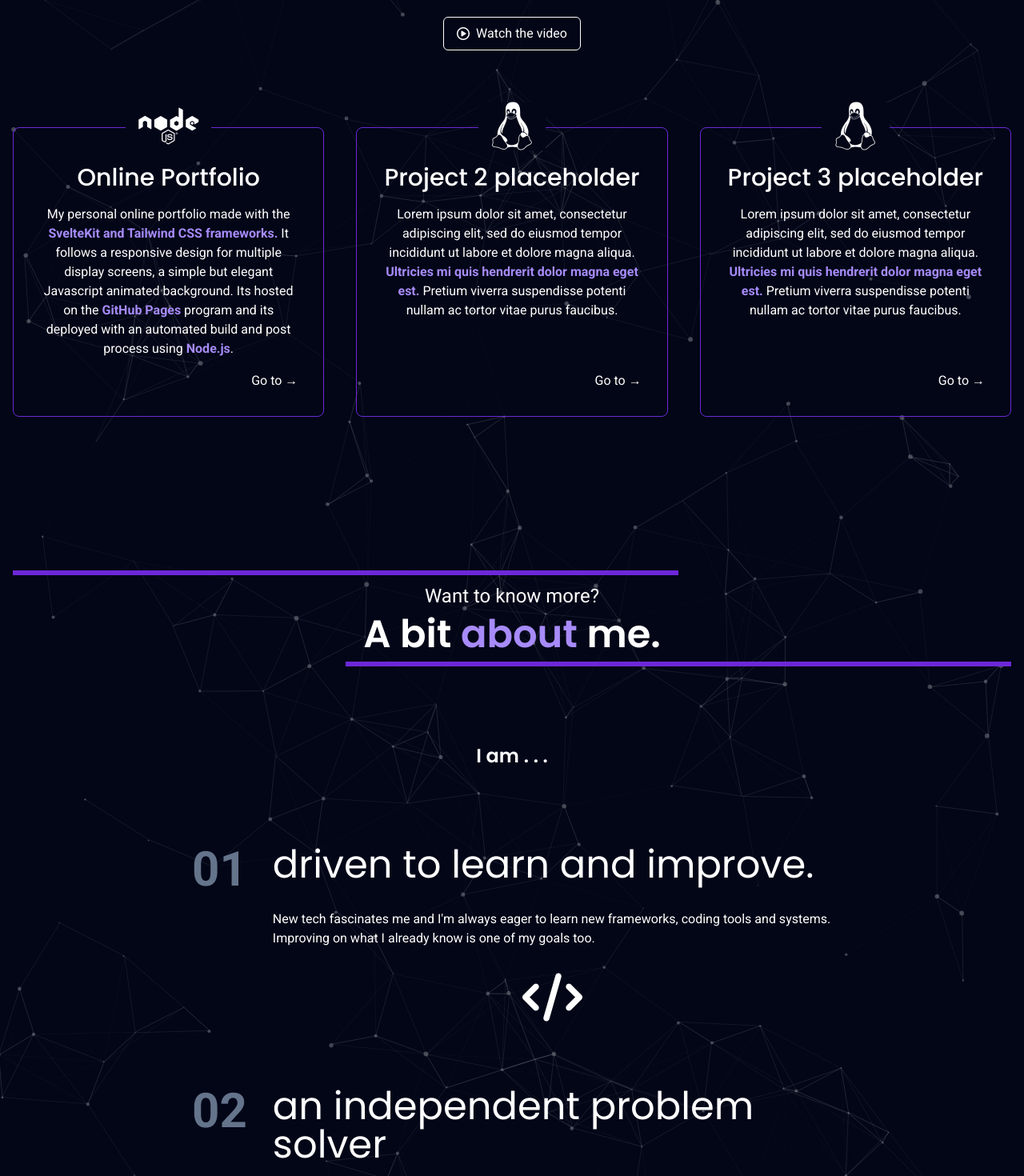
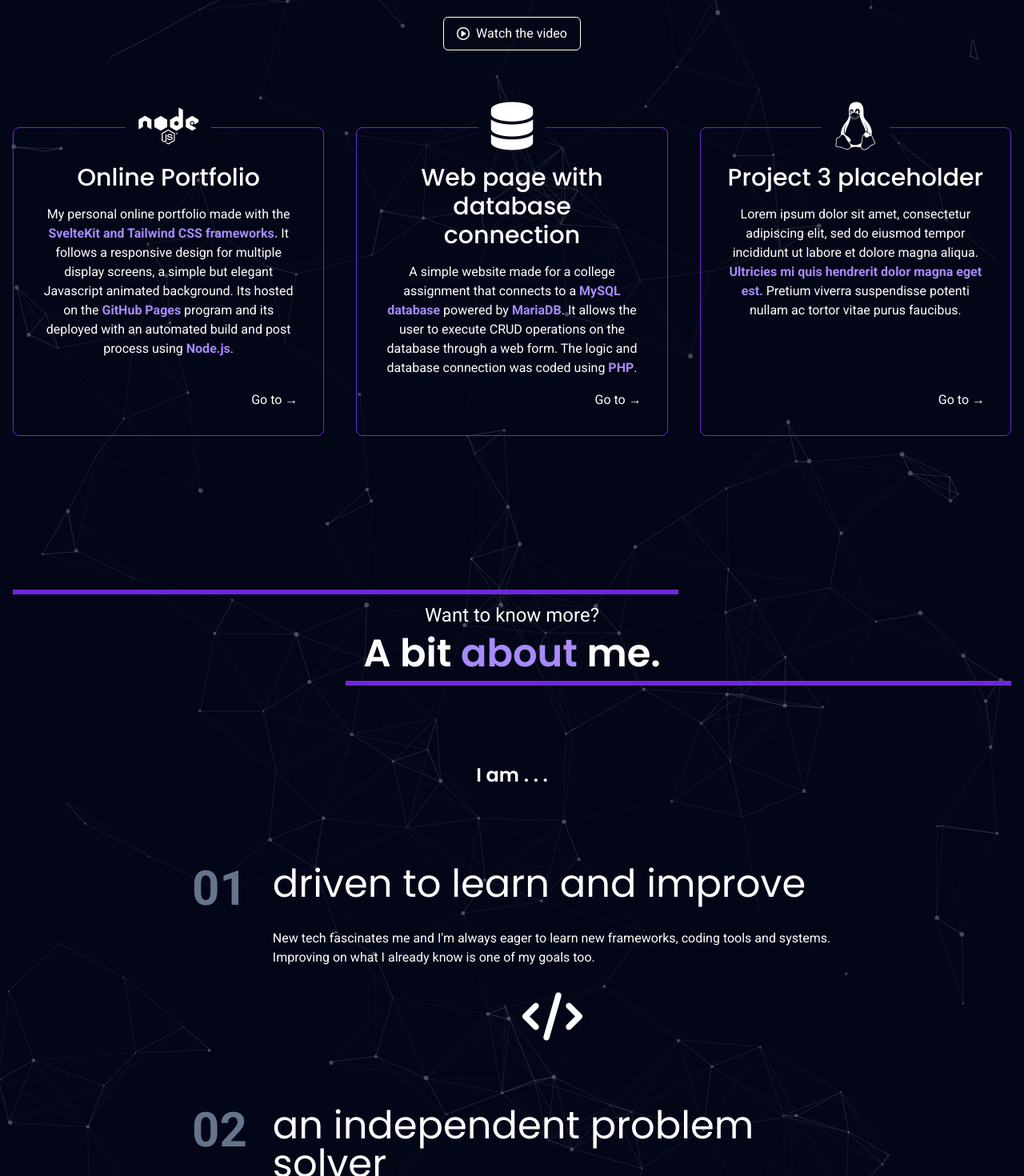
Before and after one commit to huerta-federico/huerta-federico.github.io, a SvelteKit app in the folder portfolio/: page /English in a window 1280 px wide. Shown: the part 1180-2650 px from the top of the page at 80% size. Built offline with nearby package versions, Linux system fonts and the light colour scheme.

Commit message:
restructured and optimized

```diff
--- a/portfolio/src/app.html
+++ b/portfolio/src/app.html
@@ -3,8 +3,6 @@
 	<head>
 		<meta charset="utf-8" />
 
-		<!-- Particle JS script -->
-		<!-- Particle JS script -->
 		<!-- Particle JS script -->
 		<script
 			src="https://cdnjs.cloudflare.com/ajax/libs/particles.js/2.0.0/particles.min.js"
--- a/portfolio/src/components/English/Footer_eng.svelte
+++ b/portfolio/src/components/English/Footer_eng.svelte
@@ -7,7 +7,10 @@
     </p>
     <div class="flex flex-col gap-4 items-center justify-center">
         <p>
-            <b class="pr-2">Email</b><a href="mailto:huerta.federico@gmail.com">
+            <b class="pr-2">Email</b><a
+                href="mailto:huerta.federico@gmail.com"
+                class="text-violet-400"
+            >
                 huerta.federico@gmail.com</a
             >
         </p>
@@ -27,7 +30,9 @@
             >
         </p>
         <p>
-            <b class="pr-2">Telegram</b> @huerta_federico
+            <b class="pr-2">Telegram</b><span class="text-violet-400">
+                @huerta_federico</span
+            >
         </p>
     </div>
 </footer>
--- a/portfolio/src/components/English/Header_eng.svelte
+++ b/portfolio/src/components/English/Header_eng.svelte
@@ -2,7 +2,7 @@
     export let y;
 
     // Navigation links array
-    export let tabs = [
+    let tabs = [
         { name: "Home", link: "/English" },
         { name: "Projects", link: "#projects" },
         { name: "About me", link: "#about" },
--- a/portfolio/src/components/English/Main_eng.svelte
+++ b/portfolio/src/components/English/Main_eng.svelte
@@ -1,29 +1,33 @@
 <script>
-    import Step from "./Step_eng.svelte";
+    import Step from "../Step.svelte";
 
     // Projects Array
-    let steps = [
+    let goto_text = "Go to ";
+    let projects = [
         {
             name: "Online Portfolio",
             icon: "fa-brands fa-node",
             href: "https://github.com/huerta-federico/huerta-federico.github.io",
+            goto: goto_text,
         },
         {
-            name: "Project 2 placeholder",
-            icon: "fa-brands fa-linux",
-            description: "project description 2",
+            name: "Web page with database connection",
+            icon: "fa-solid fa-database",
+            href: "https://github.com/huerta-federico/6c2b_dpw_actividad_experimental_1",
+            goto: goto_text,
         },
         {
             name: "Project 3 placeholder",
             icon: "fa-brands fa-linux",
-            description: "project description 3",
+            href: "#",
+            goto: goto_text,
         },
     ];
 
     // Benefits Array
     let benefits = [
         {
-            name: "driven to learn and improve.",
+            name: "driven to learn and improve",
             icon: "fa-solid fa-code",
             description:
                 "New tech fascinates me and I'm always eager to learn new frameworks, coding tools and systems. Improving on what I already know is one of my goals too.",
@@ -35,9 +39,9 @@
                 "When facing a problem or obstacle, I always strive first to solve it on my own means by researching, testing, looking up the documentation and coming up with an optimal solution.",
         },
         {
-            name: "Benefit 3 placeholder",
-            icon: "fa-brands fa-linux",
-            description: "A great and unambiguous communicator.",
+            name: "great at communication",
+            icon: "fa-solid fa-comments",
+            description: "A good communication will provide better results for the team and organization, which is why I value precision, transparency and respect when communicating with others.",
         },
     ];
 </script>
@@ -65,7 +69,7 @@
 
             <!-- Section subtitle -->
             <p class="text-base sm:text-lg md:text-xl">
-                My <span class="text-violet-400"> favorite things</span> include
+                My <span class="text-violet-400">favorite things</span> include
                 learning new tech, solving problems, open source software, gaming,
                 and reading books!
             </p>
@@ -115,7 +119,7 @@
 
         <!-- Project containers -->
         <div class="grid grid-cols-1 lg:grid-cols-3 gap-12 lg:gap-10">
-            <Step step={steps[0]}>
+            <Step step={projects[0]}>
                 <p>
                     My personal online portfolio made with the <strong
                         class="text-violet-400"
@@ -131,17 +135,18 @@
                     <strong class="text-violet-400">Node.js</strong>.
                 </p>
             </Step>
-            <Step step={steps[1]}>
+            <Step step={projects[1]}>
                 <p>
-                    Lorem ipsum dolor sit amet, consectetur adipiscing elit, sed
-                    do eiusmod tempor incididunt ut labore et dolore magna
-                    aliqua. <strong class="text-violet-400">
-                        Ultricies mi quis hendrerit dolor magna eget est.</strong
-                    > Pretium viverra suspendisse potenti nullam ac tortor vitae
-                    purus faucibus.
+                    A simple website made for a college assignment that connects
+                    to a <strong class="text-violet-400">MySQL database</strong>
+                    powered by <strong class="text-violet-400">MariaDB</strong>.
+                    It allows the user to execute CRUD operations on the
+                    database through a web form. The logic and database
+                    connection was coded using
+                    <strong class="text-violet-400">PHP</strong>.
                 </p>
             </Step>
-            <Step step={steps[2]}>
+            <Step step={projects[2]}>
                 <p>
                     Lorem ipsum dolor sit amet, consectetur adipiscing elit, sed
                     do eiusmod tempor incididunt ut labore et dolore magna
@@ -265,6 +270,6 @@
         <div class="mx-auto -mt-12 italic sm:hidden opacity-50">
             <p>Scroll to see more &rarr;</p>
         </div>
-        <p class="mx-auto">So why not invest in me?</p>
+        <p class="mx-auto" id="test">So why not invest in me?</p>
     </section>
 </main>
--- a/portfolio/src/components/English/Step_eng.svelte
+++ b/portfolio/src/components/Step.svelte
@@ -24,7 +24,7 @@
         <div
             class="ml-auto cursor-pointer hover:text-slate-950 duration-200 relative after:absolute after:top-0 after:h-0 after:right-full after:bg-violet-400 after:w-full after:h-full after:duration-200 hover:after:translate-x-full after:z-[-1] overflow-hidden"
         >
-            <p class="z-4">Go to &rarr;</p>
+            <p class="z-4">{step.goto}&rarr;</p>
         </div>
     </div>
 </a>
--- a/portfolio/src/routes/English/+layout.svelte
+++ b/portfolio/src/routes/+layout.svelte
@@ -1,7 +1,5 @@
 <script>
-    import Footer from "../../components/English/Footer_eng.svelte";
-    import Header from "../../components/English/Header_eng.svelte";
-    import "../../app.css";
+    import "../app.css";
     let y;
     let innerWidth = 0;
     let innerHeight = 0;
@@ -29,9 +27,7 @@
         </button>
     </div>
     <!-- Actual content -->
-    <Header {y} />
     <slot />
-    <Footer />
-</div>
+    </div>
 
 <svelte:window bind:scrollY={y} bind:innerHeight bind:innerWidth />
--- a/portfolio/src/routes/+page.server.js
+++ b/portfolio/src/routes/+page.server.js
@@ -1,5 +1,5 @@
 import { redirect } from '@sveltejs/kit';
 
 export function load() {
-	throw redirect(307, '/Spanish');
+	throw redirect(307, '/English');
 }
--- a/portfolio/src/routes/+page.svelte
+++ /dev/null
@@ -1,5 +0,0 @@
-<script>
-    import Main from './Spanish/+page.svelte'
-</script>
-
-<Main />
--- a/portfolio/src/routes/English/+page.svelte
+++ b/portfolio/src/routes/English/+page.svelte
@@ -1,5 +1,10 @@
 <script>
     import Main from '../../components/English/Main_eng.svelte'
+    import Footer from "../../components/English/Footer_eng.svelte";
+    import Header from "../../components/English/Header_eng.svelte";
+    let y;
 </script>
-
+<Header {y} />
 <Main />
+<Footer />
+<svelte:window bind:scrollY={y}/>
--- a/portfolio/src/routes/Spanish/+layout.svelte
+++ /dev/null
@@ -1,35 +0,0 @@
-<script>
-    import Footer from "../../components/Spanish/Footer_spa.svelte";
-    import Header from "../../components/Spanish/Header_spa.svelte";
-    import "../../app.css";
-    let y;
-    let innerWidth = 0;
-    let innerHeight = 0;
-
-    function goTop() {
-        document.body.scrollIntoView();
-    }
-</script>
-
-<div
-    class="container relative flex flex-col max-w-[1400px] mx-auto w-full text-sm sm:text-base min-h-screen"
->
-    <div
-        class={"fixed bottom-0 w-full duration-200 flex p-10 z-[10] " +
-            (y > 0
-                ? " opacity-full pointer-events-auto"
-                : " pointer-events-none opacity-0")}
-    >
-        <button
-            on:click={goTop}
-            class="ml-auto rounded-full bg-slate-900 text-violet-400 px-3 sm:px-4 hover:bg-slate-800 cursor-pointer aspect-square grid place-items-center"
-        >
-            <i class="fa-solid fa-arrow-up" />
-        </button>
-    </div>
-    <Header {y} />
-    <slot />
-    <Footer />
-</div>
-
-<svelte:window bind:scrollY={y} bind:innerHeight bind:innerWidth />
--- a/portfolio/src/routes/Spanish/+page.svelte
+++ b/portfolio/src/routes/Spanish/+page.svelte
@@ -1,5 +1,10 @@
 <script>
     import Main from '../../components/Spanish/Main_spa.svelte'
+    import Footer from "../../components/Spanish/Footer_spa.svelte";
+    import Header from "../../components/Spanish/Header_spa.svelte";
+    let y;
 </script>
-
+<Header {y} />
 <Main />
+<Footer />
+<svelte:window bind:scrollY={y} />
```
